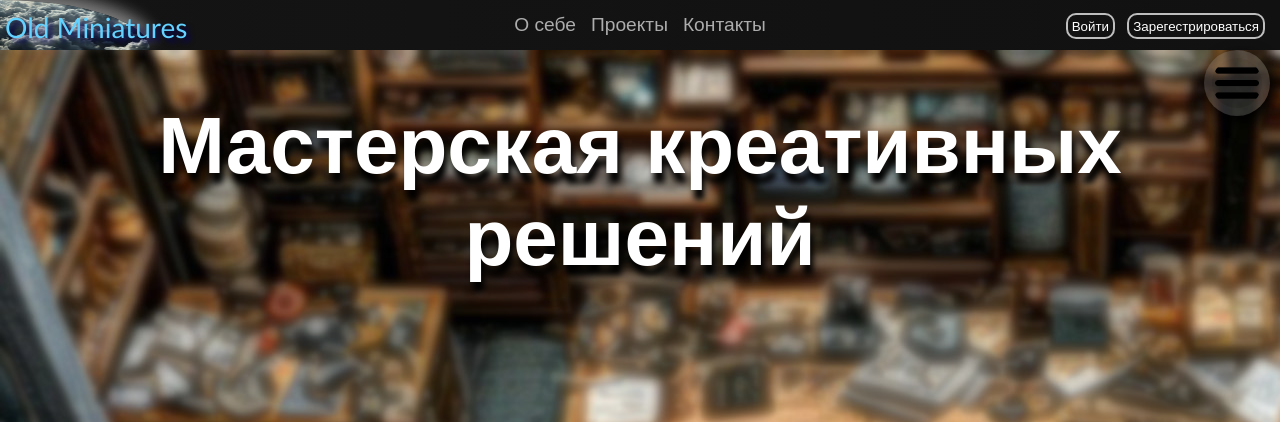
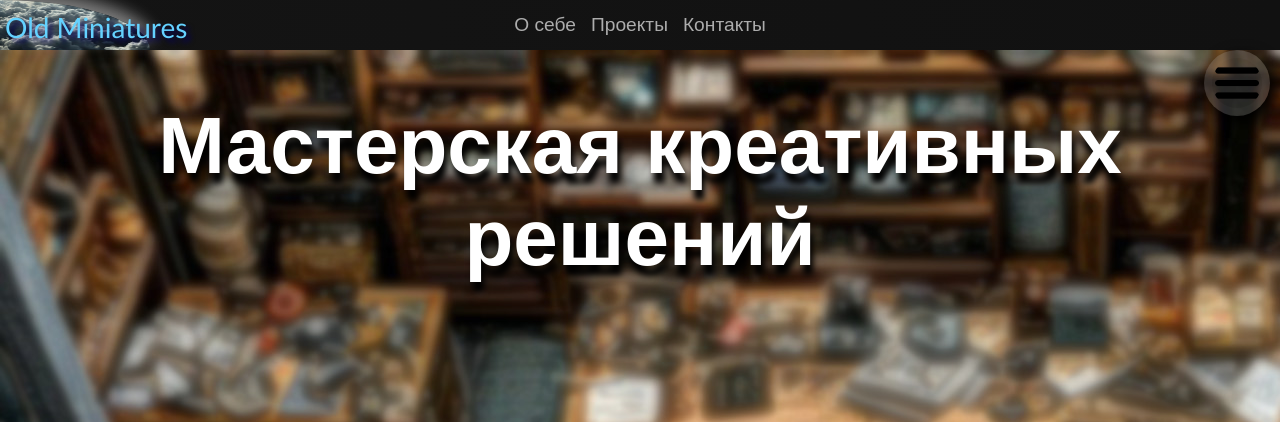
Before and after one commit to freespaceport/freespace, a Python web app: template www/templates/index.html in a window 1280 px wide. Shown: the top 422 px of the page. Run offline with Jinja, Linux system fonts and the light colour scheme; the template is opened without the code that fills it, so the values that code supplies are empty.

Commit message:
Update index.html

```diff
--- a/www/templates/index.html
+++ b/www/templates/index.html
@@ -29,10 +29,7 @@
             <a id="contacts-link-h" href="#contacts">Контакты</a>
         </nav>
 
-        <div class="sig">
-            <button id="enter-button">Войти</button>
-            <button>Зарегестрироваться</button>
-        </div>
+
 
         <!--Меню-->
         <div class="menubar-heading1">
```
